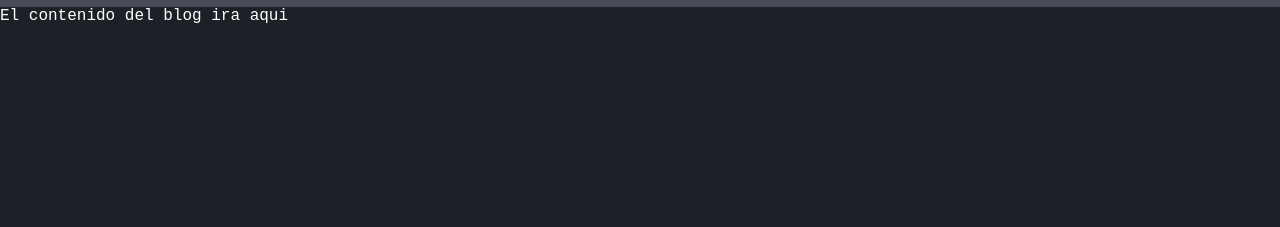
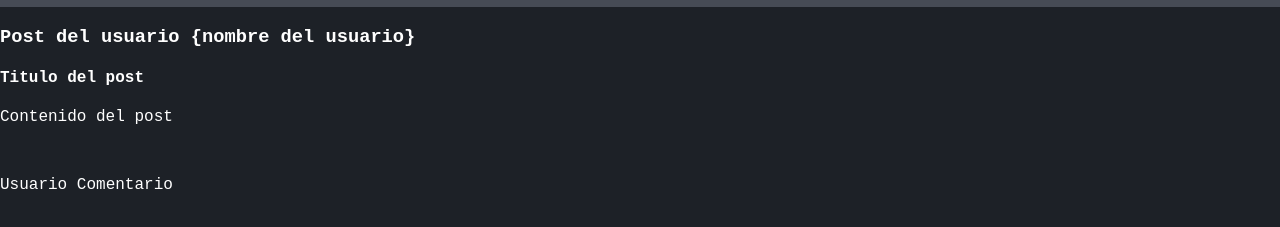
Before and after one commit to VeniixSeki/CursoGit, a plain HTML site: page index.html in a window 1280 px wide. Shown: the part 63-290 px from the top of the page. Drawn offline with Linux system fonts and the light colour scheme; a web font is replaced by a local one.

Commit message:
Add post html

```diff
--- a/index.html
+++ b/index.html
@@ -15,8 +15,14 @@
         <img class="logo" src="img/git.png">
         <h1>Blog Curso Git & Github</h1>
     </div>
-    <div>
-        El contenido del blog ira aqui
+    <div class="container" id="content">
+        <h3>Post del usuario {nombre del usuario}</h3>
+        <div class="post">
+            <h4>Titulo del post</h4>
+            <p>Contenido del post</p>
+            <br>
+            <p><span>Usuario</span> Comentario</p>
+        </div>
     </div>
 </body>
 </html>
```
